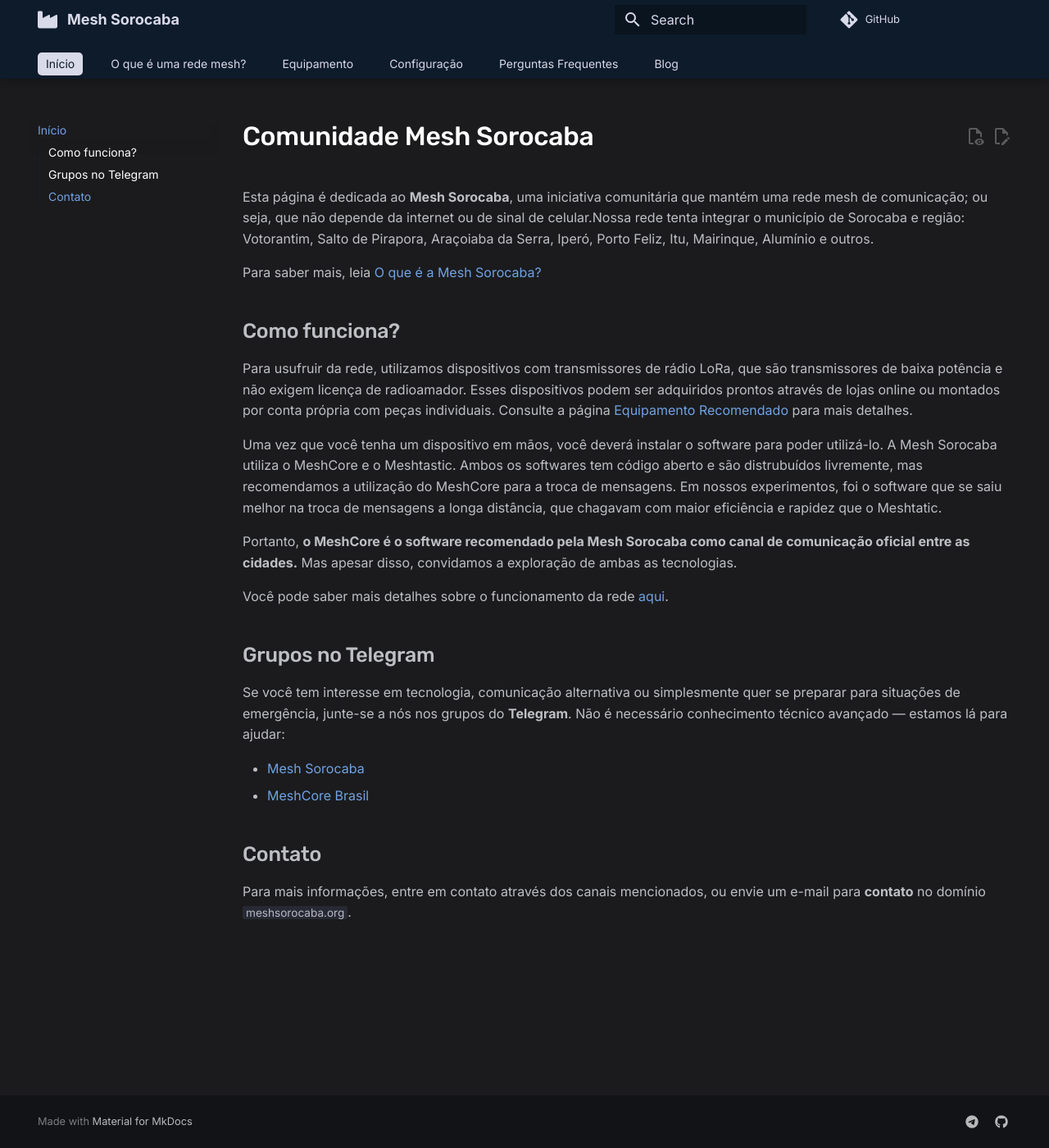
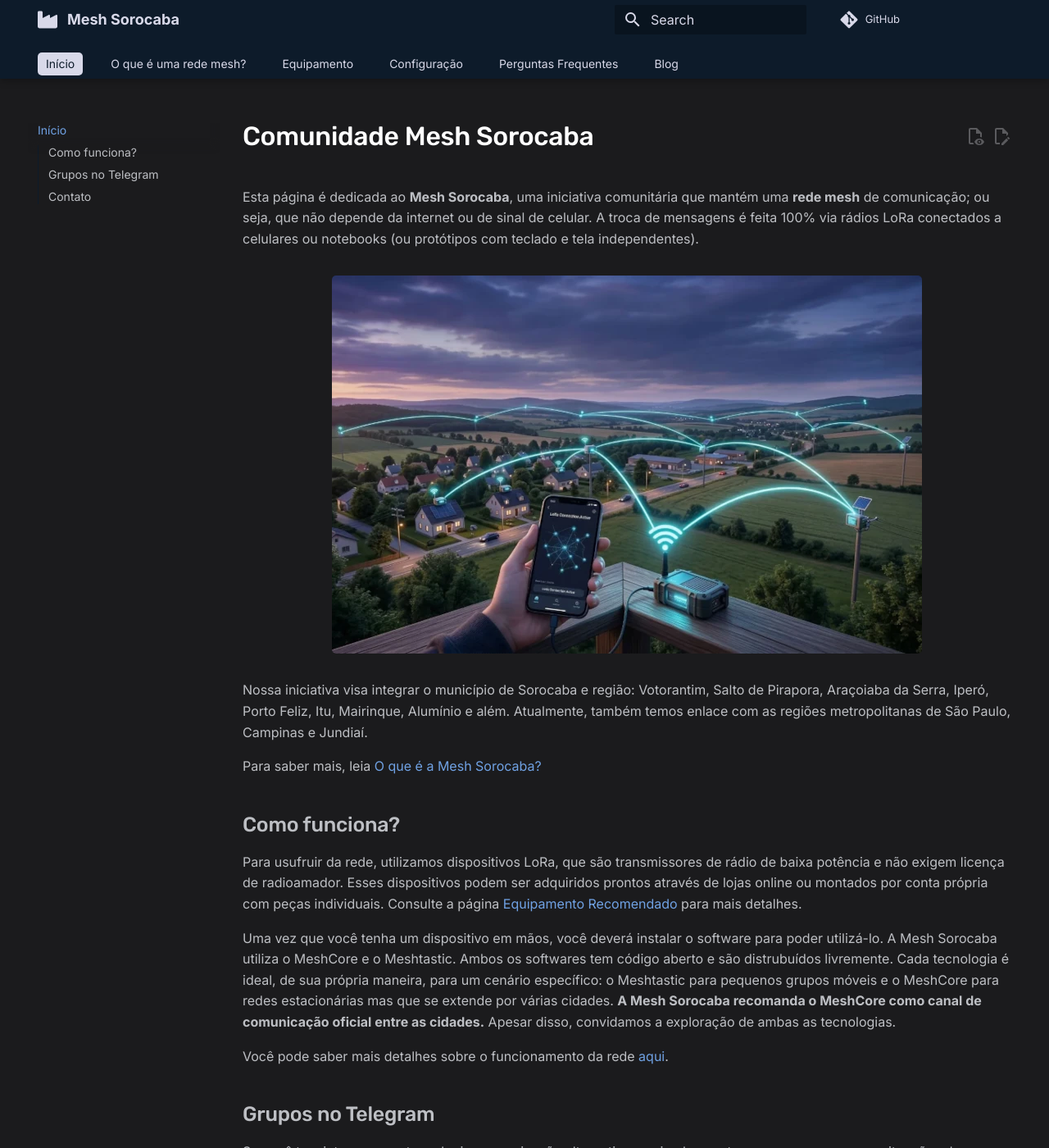
Before and after one commit to MeshSorocaba/meshsorocaba.github.io, an MkDocs documentation site: the page built from docs/index.md, in a window 1280 px wide and 1400 px high. Shown: the whole window at 82% size. Built offline with MkDocs 1.6.1 and Material for MkDocs 9.7.7, drawn with Linux system fonts in a browser that asks for light colours; comment, search, counter and statistics services are not loaded.

Commit message:
Update index

```diff
--- a/docs/index.md
+++ b/docs/index.md
@@ -1,16 +1,20 @@
 # Comunidade Mesh Sorocaba
 
-Esta página é dedicada ao **Mesh Sorocaba**, uma iniciativa comunitária que mantém uma rede mesh de comunicação; ou seja, que não depende da internet ou de sinal de celular.Nossa rede tenta integrar o município de Sorocaba e região: Votorantim, Salto de Pirapora, Araçoiaba da Serra, Iperó, Porto Feliz, Itu, Mairinque, Alumínio e outros.
+Esta página é dedicada ao **Mesh Sorocaba**, uma iniciativa comunitária que mantém uma **rede mesh** de comunicação; ou seja, que não depende da internet ou de sinal de celular. A troca de mensagens é feita 100% via rádios LoRa conectados a celulares ou notebooks (ou protótipos com teclado e tela independentes).
+
+![](/img/rede-mesh.webp)
+/// caption
+///
+
+Nossa iniciativa visa integrar o município de Sorocaba e região: Votorantim, Salto de Pirapora, Araçoiaba da Serra, Iperó, Porto Feliz, Itu, Mairinque, Alumínio e além. Atualmente, também temos enlace com as regiões metropolitanas de São Paulo, Campinas e Jundiaí.
 
 Para saber mais, leia [O que é a Mesh Sorocaba?](o-que-e.md)
 
 ## Como funciona?
 
-Para usufruir da rede, utilizamos dispositivos com transmissores de rádio LoRa, que são transmissores de baixa potência e não exigem licença de radioamador. Esses dispositivos podem ser adquiridos prontos através de lojas online ou montados por conta própria com peças individuais. Consulte a página [Equipamento Recomendado](equipamento-recomendado.md) para mais detalhes.
+Para usufruir da rede, utilizamos dispositivos LoRa, que são transmissores de rádio de baixa potência e não exigem licença de radioamador. Esses dispositivos podem ser adquiridos prontos através de lojas online ou montados por conta própria com peças individuais. Consulte a página [Equipamento Recomendado](equipamento-recomendado.md) para mais detalhes.
 
-Uma vez que você tenha um dispositivo em mãos, você deverá instalar o software para poder utilizá-lo. A Mesh Sorocaba utiliza o MeshCore e o Meshtastic. Ambos os softwares tem código aberto e são distrubuídos livremente, mas recomendamos a utilização do MeshCore para a troca de mensagens. Em nossos experimentos, foi o software que se saiu melhor na troca de mensagens a longa distância, que chagavam com maior eficiência e rapidez que o Meshtatic.
-
-Portanto, **o MeshCore é o software recomendado pela Mesh Sorocaba como canal de comunicação oficial entre as cidades.** Mas apesar disso, convidamos a exploração de ambas as tecnologias.
+Uma vez que você tenha um dispositivo em mãos, você deverá instalar o software para poder utilizá-lo. A Mesh Sorocaba utiliza o MeshCore e o Meshtastic. Ambos os softwares tem código aberto e são distrubuídos livremente. Cada tecnologia é ideal, de sua própria maneira, para um cenário específico: o Meshtastic para pequenos grupos móveis e o MeshCore para redes estacionárias mas que se extende por várias cidades. **A Mesh Sorocaba recomanda o MeshCore como canal de comunicação oficial entre as cidades.** Apesar disso, convidamos a exploração de ambas as tecnologias.
 
 Você pode saber mais detalhes sobre o funcionamento da rede [aqui](/o-que-e/#como-funciona).
 
```
Also changed, not shown: docs/o-que-e.md (+0 -4 lines).
